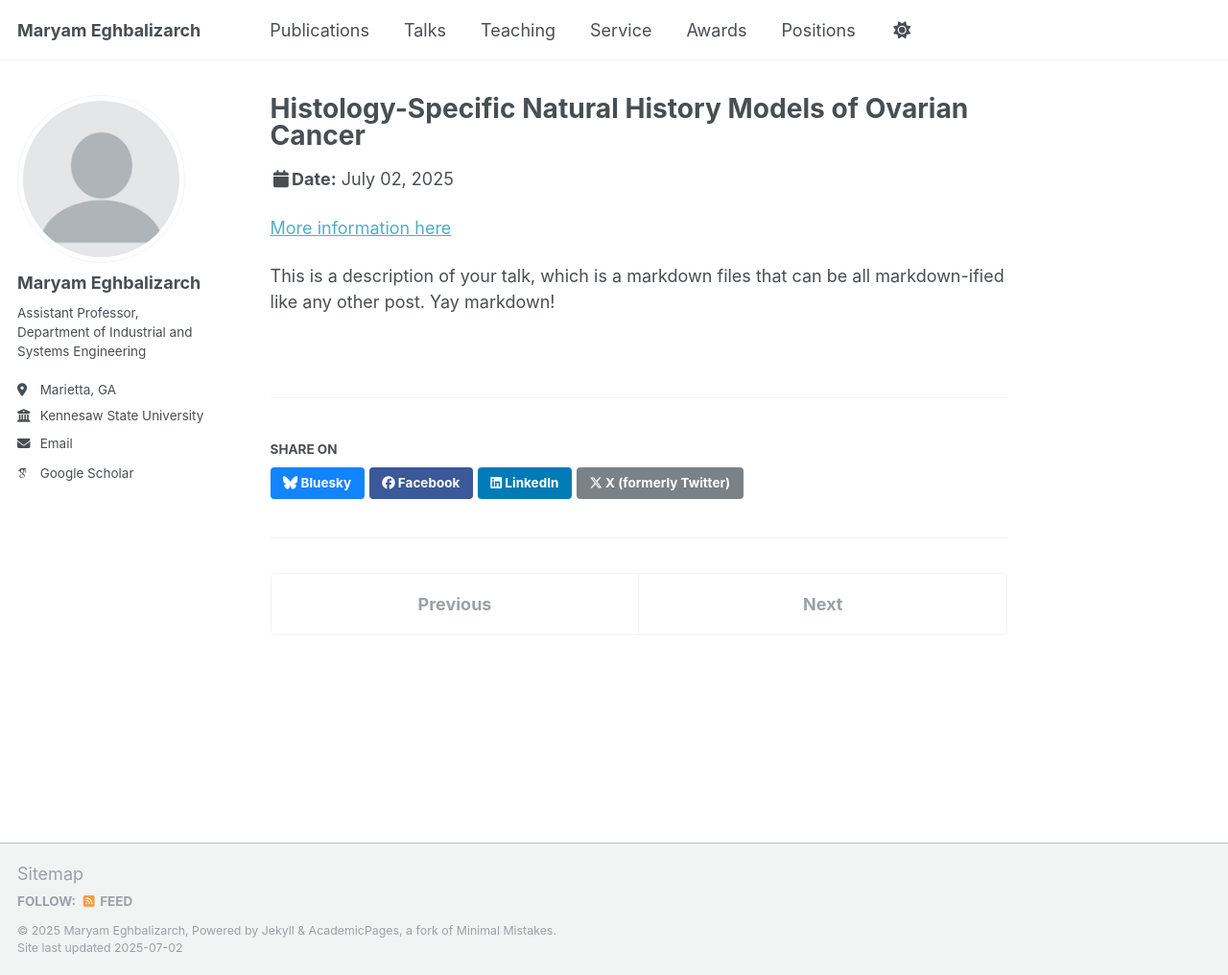
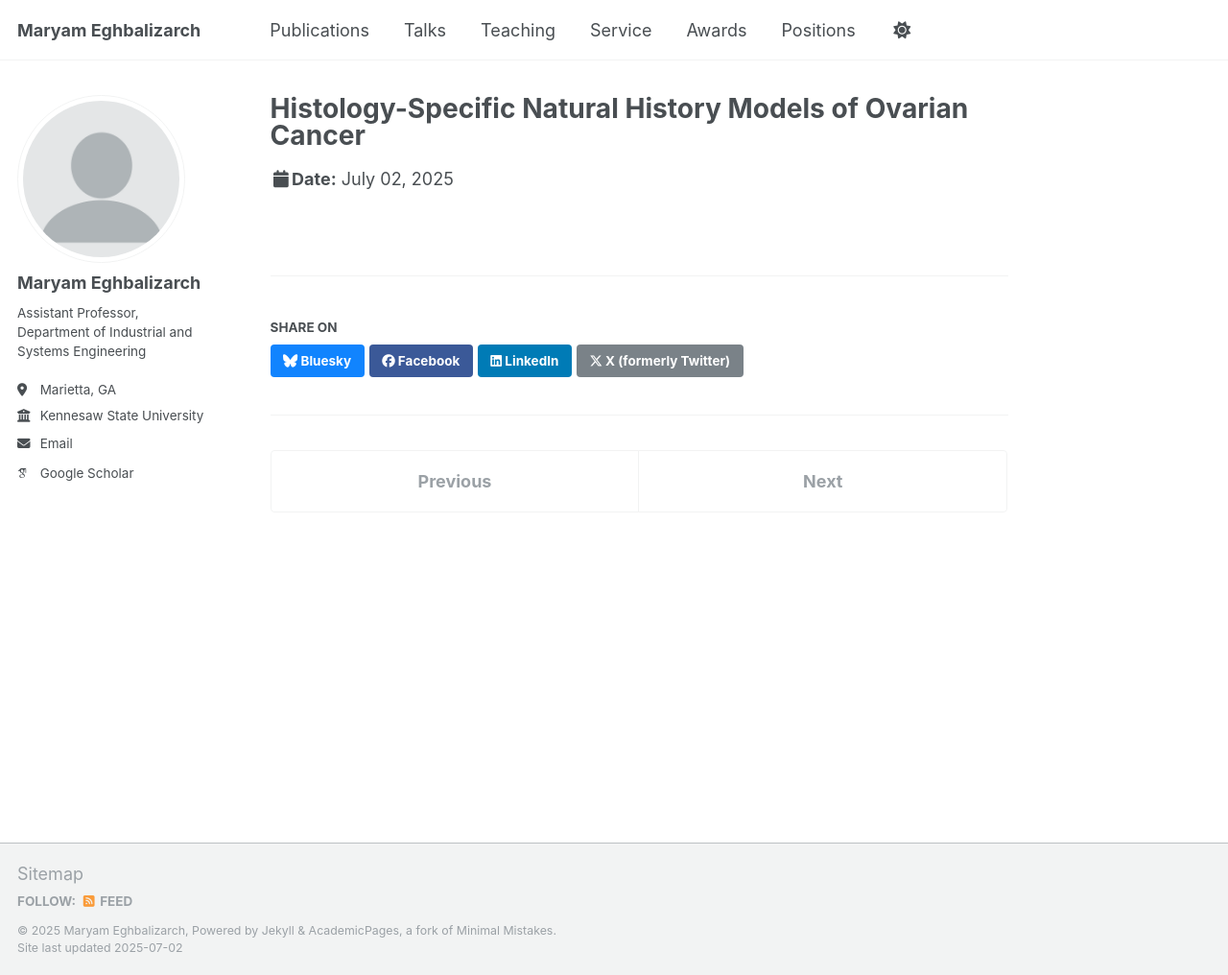
Before and after one commit to meghbalizarch/meghbalizarch.github.io, a Jekyll site: the page built from _talks/talk3.md, in a window 1280 px wide and 1016 px high. Shown: the whole window at 96% size. Built offline with Jekyll 4.4.1, drawn with Linux system fonts in a browser that asks for light colours; some web fonts are replaced; a script that is not in the unit is left out.

Commit message:
Update talk3.md

```diff
--- a/_talks/talk3.md
+++ b/_talks/talk3.md
@@ -1,10 +1,7 @@
 ---
 title: "Histology-Specific Natural History Models of Ovarian Cancer"
+collection: talks
 type: "Posters"
 venue: "TMC AI Summit 2025"
 location: "Houston, TX, USA"
 ---
-
-[More information here](http://example2.com)
-
-This is a description of your talk, which is a markdown files that can be all markdown-ified like any other post. Yay markdown!
```
